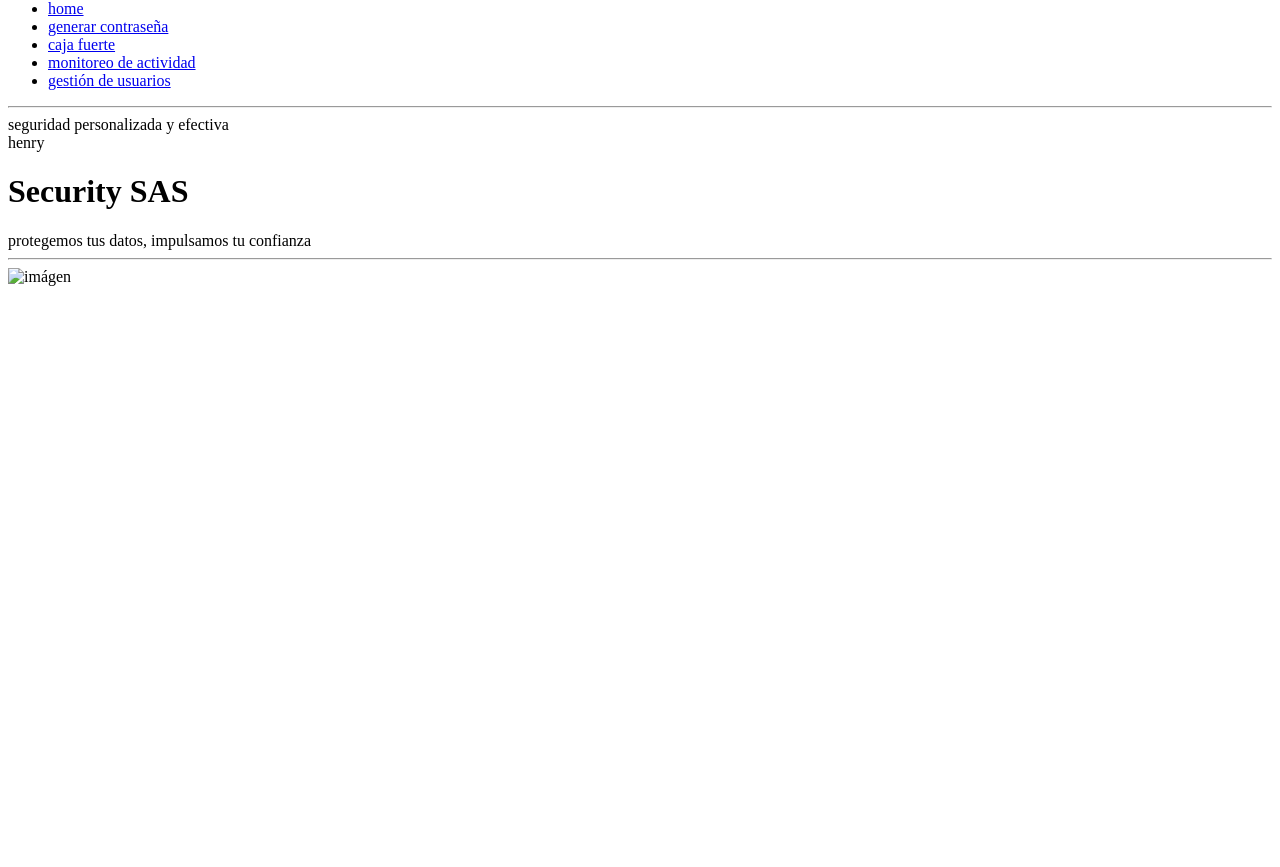
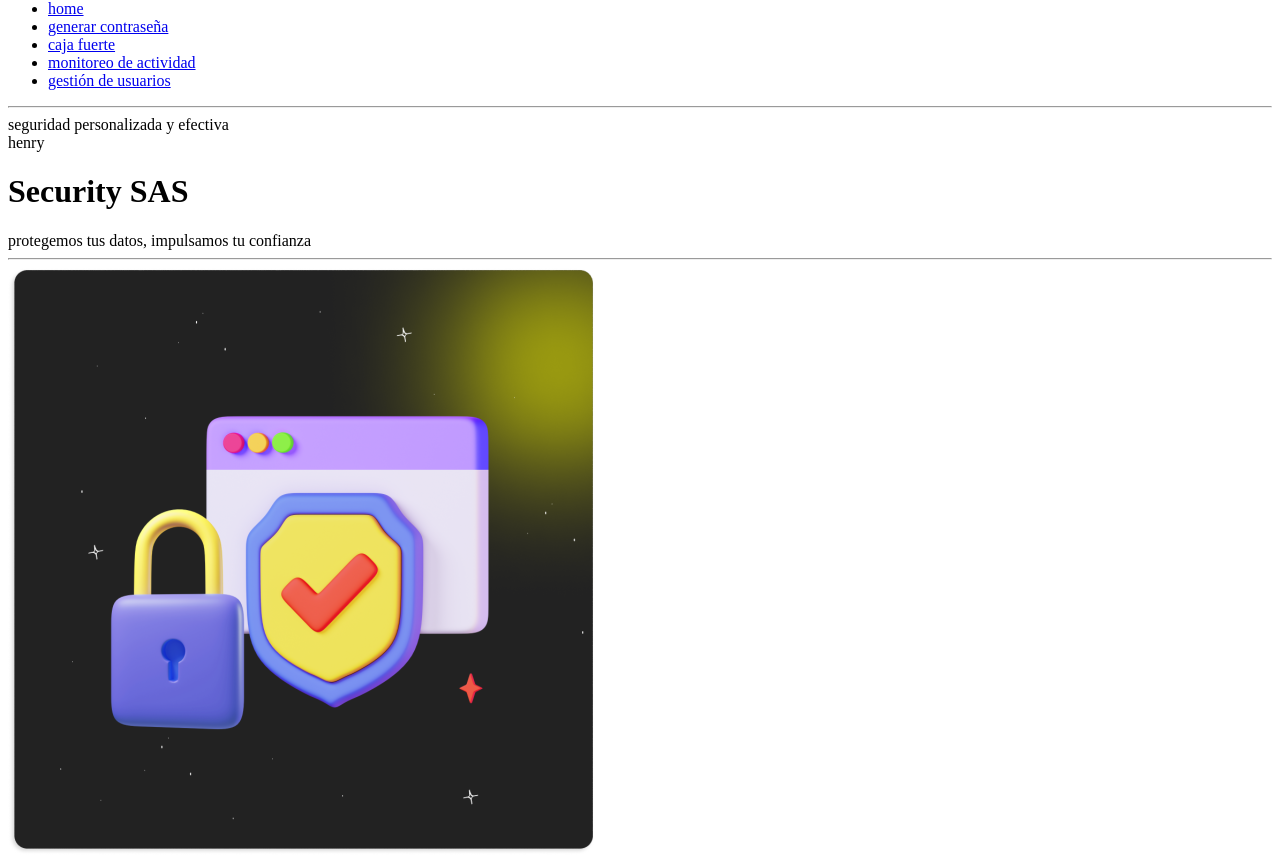
Before and after one commit to mgonzalezchans/PM0-mgonzalezchans, a plain HTML site: page 01.HTML&CSS/index.html in a window 1280 px wide. Shown: the part 55-922 px from the top of the page. Before the commit the page ends 800 px from the top, so only its background shows below. Drawn offline with Linux system fonts and the light colour scheme.

Commit message:
First commit: HTML file (con imagen)

```diff
--- a/01.HTML&CSS/index.html
+++ b/01.HTML&CSS/index.html
@@ -41,7 +41,7 @@
     </main>
     <hr>
     <div>
-        <img src="" alt="imágen">
+        <img src="candado.png" alt="imagen candado">
     </div>
 </body>
 </html>
```
Also changed, not shown: 01.HTML&CSS/candado.png (added).
